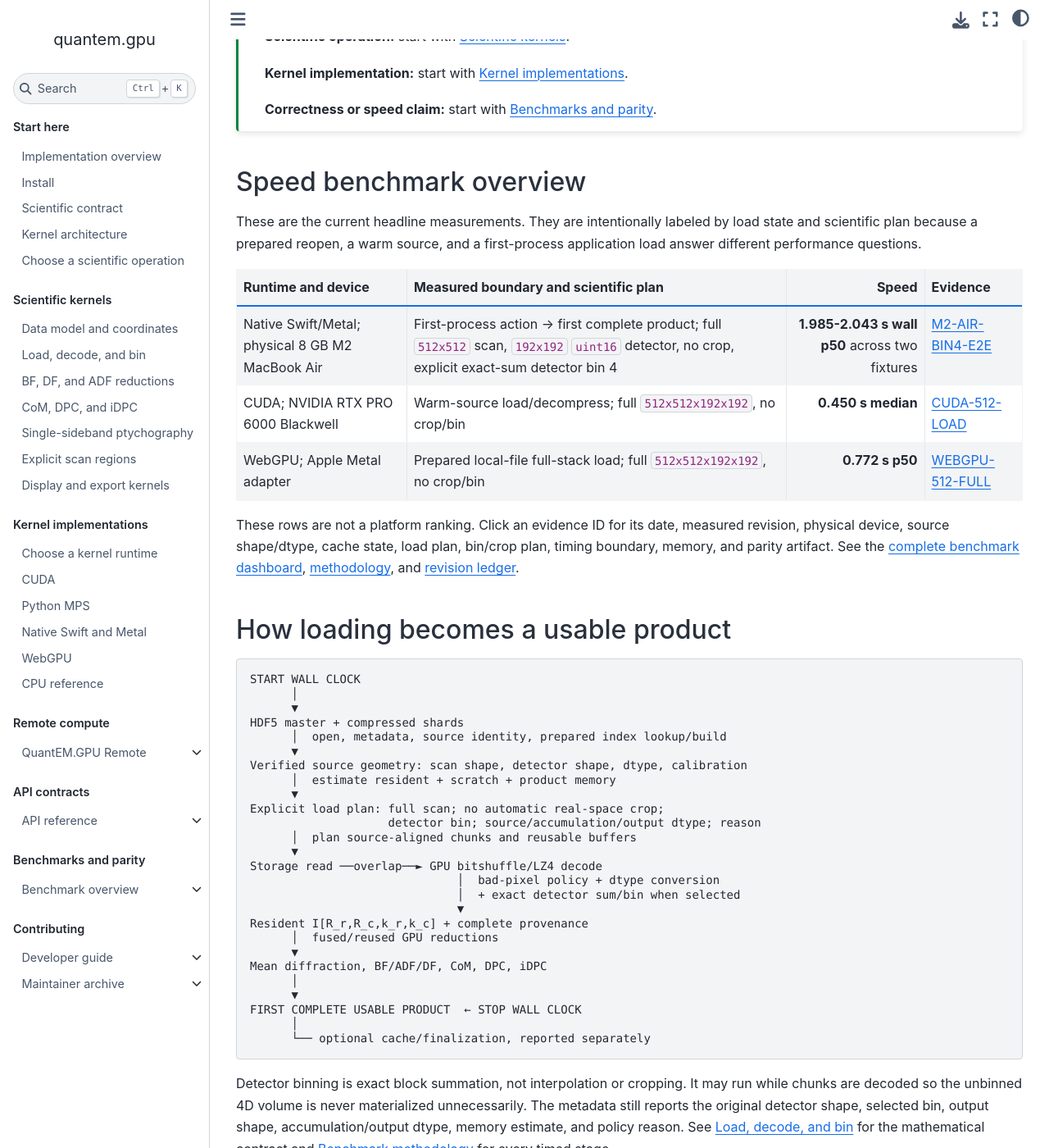
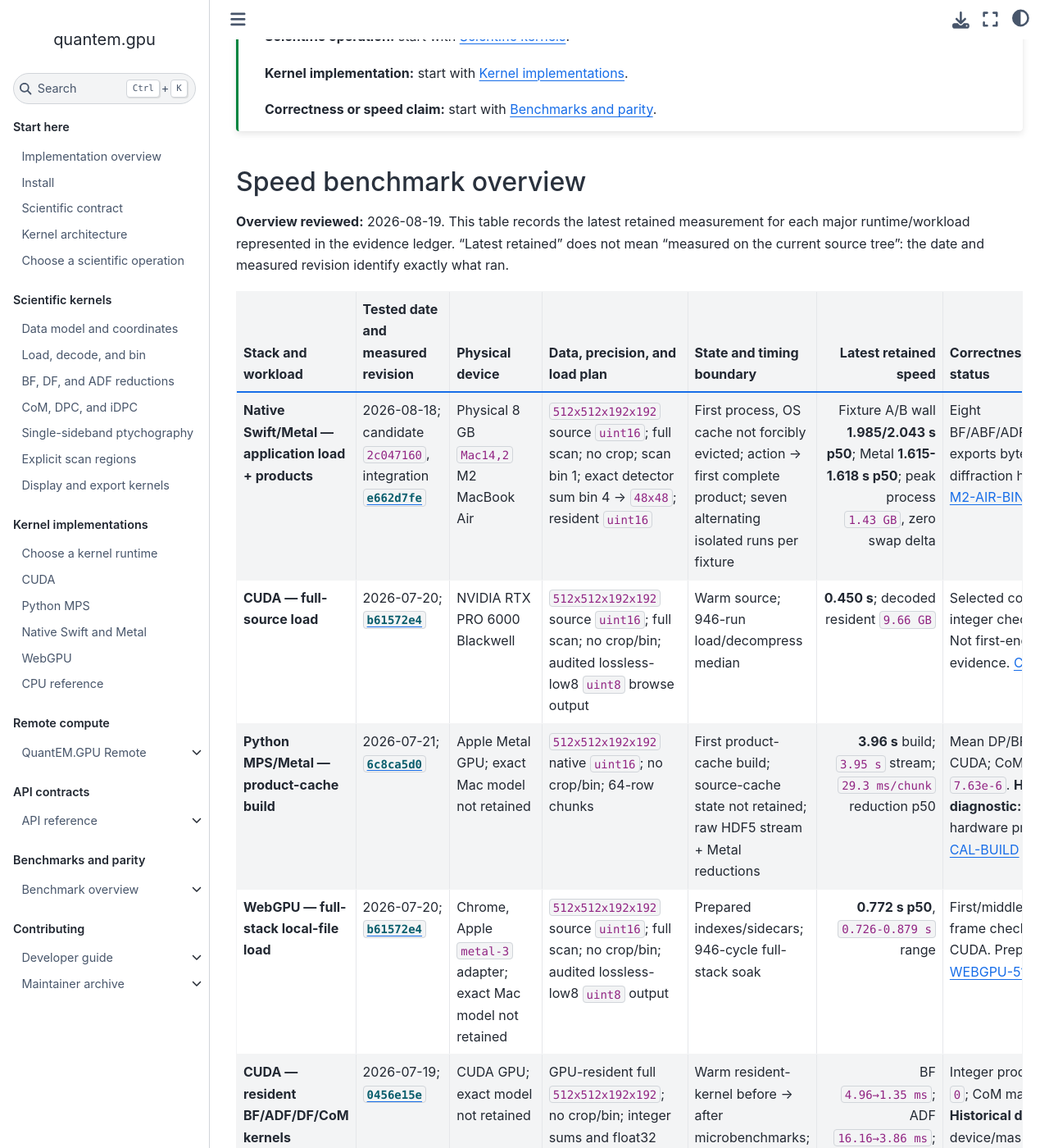
Before and after one commit to bobleesj/quantem.gpu, a Jupyter Book: the page built from docs/intro.md, in a window 1280 px wide and 1400 px high, scrolled down 272 px. Shown: the whole window at 82% size. Built offline with Jupyter Book 1.0.4 settings and Sphinx 7.4.7 and the Sphinx Book theme 1.1.4, drawn with Linux system fonts in a browser that asks for light colours; some of the changed text lies outside the part shown.

Commit message:
Add unified cross-stack benchmark table

```diff
--- a/docs/intro.md
+++ b/docs/intro.md
@@ -19,19 +19,27 @@ WebGPU, and an explicit CPU reference.
 
 ## Speed benchmark overview
 
-These are the current headline measurements. They are intentionally labeled by
-load state and scientific plan because a prepared reopen, a warm source, and a
-first-process application load answer different performance questions.
+**Overview reviewed:** 2026-08-19. This table records the latest retained
+measurement for each major runtime/workload represented in the evidence ledger.
+“Latest retained” does not mean “measured on the current source tree”: the date
+and measured revision identify exactly what ran.
 
-| Runtime and device | Measured boundary and scientific plan | Speed | Evidence |
-|---|---|---:|---|
-| Native Swift/Metal; physical 8 GB M2 MacBook Air | First-process action → first complete product; full `512x512` scan, `192x192` `uint16` detector, no crop, explicit exact-sum detector bin 4 | **1.985-2.043 s wall p50** across two fixtures | [M2-AIR-BIN4-E2E](performance/results.md) |
-| CUDA; NVIDIA RTX PRO 6000 Blackwell | Warm-source load/decompress; full `512x512x192x192`, no crop/bin | **0.450 s median** | [CUDA-512-LOAD](performance/results.md) |
-| WebGPU; Apple Metal adapter | Prepared local-file full-stack load; full `512x512x192x192`, no crop/bin | **0.772 s p50** | [WEBGPU-512-FULL](performance/results.md) |
+| Stack and workload | Tested date and measured revision | Physical device | Data, precision, and load plan | State and timing boundary | Latest retained speed | Correctness and evidence status |
+|---|---|---|---|---|---:|---|
+| **Native Swift/Metal — application load + products** | 2026-08-18; candidate `2c047160`, integration [`e662d7fe`](https://github.com/bobleesj/quantem.gpu/commit/e662d7feebf78e7c1513276651d0be55a555cb40) | Physical 8 GB `Mac14,2` M2 MacBook Air | `512x512x192x192` source `uint16`; full scan; no crop; scan bin 1; exact detector sum bin 4 → `48x48`; resident `uint16` | First process, OS cache not forcibly evicted; action → first complete product; seven alternating isolated runs per fixture | Fixture A/B wall **1.985/2.043 s p50**; Metal **1.615-1.618 s p50**; peak process `1.43 GB`, zero swap delta | Eight BF/ABF/ADF/CoM/DPC/iDPC exports byte-identical; diffraction hashes retained. [M2-AIR-BIN4-E2E](performance/results.md) |
+| **CUDA — full-source load** | 2026-07-20; [`b61572e4`](https://github.com/bobleesj/quantem.gpu/commit/b61572e47058e4b3fa48835541f667d46b762cf0) | NVIDIA RTX PRO 6000 Blackwell | `512x512x192x192` source `uint16`; full scan; no crop/bin; audited lossless-low8 `uint8` browse output | Warm source; 946-run load/decompress median | **0.450 s**; decoded resident `9.66 GB` | Selected corrected-frame integer checksums exact. Not first-encounter evidence. [CUDA-512-LOAD](performance/results.md) |
+| **Python MPS/Metal — product-cache build** | 2026-07-21; [`6c8ca5d0`](https://github.com/bobleesj/quantem.gpu/commit/6c8ca5d0a66bf78d88d6310fba5a1b9a2ea50326) | Apple Metal GPU; exact Mac model not retained | `512x512x192x192` native `uint16`; no crop/bin; 64-row chunks | First product-cache build; source-cache state not retained; raw HDF5 stream + Metal reductions | **3.96 s** build; `3.95 s` stream; `29.3 ms/chunk` reduction p50 | Mean DP/BF/DF bit-exact to CUDA; CoM max error `7.63e-6`. **Historical diagnostic:** incomplete hardware provenance. [MPS-CAL-BUILD](performance/results.md) |
+| **WebGPU — full-stack local-file load** | 2026-07-20; [`b61572e4`](https://github.com/bobleesj/quantem.gpu/commit/b61572e47058e4b3fa48835541f667d46b762cf0) | Chrome, Apple `metal-3` adapter; exact Mac model not retained | `512x512x192x192` source `uint16`; full scan; no crop/bin; audited lossless-low8 `uint8` output | Prepared indexes/sidecars; 946-cycle full-stack soak | **0.772 s p50**, `0.726-0.879 s` range | First/middle/last corrected-frame checksums exact to CUDA. Prepared, not cold. [WEBGPU-512-FULL](performance/results.md) |
+| **CUDA — resident BF/ADF/DF/CoM kernels** | 2026-07-19; [`0456e15e`](https://github.com/bobleesj/quantem.gpu/commit/0456e15ebfecd3627794118a930295e55a5a709b) | CUDA GPU; exact model not retained | GPU-resident full `512x512x192x192`; no crop/bin; integer sums and float32 CoM | Warm resident-kernel before → after microbenchmarks; source load excluded | BF `4.96→1.35 ms`; ADF `16.16→3.86 ms`; DF `62.64→1.84 ms`; CoM `200.42→12.39 ms` | Integer product max error `0`; CoM max error `0`. **Historical diagnostic:** device/mask provenance incomplete. [CUDA-BF/ADF/DF/COM-512](performance/results.md) |
+| **WebGPU — resident DPC/iDPC** | 2026-07-20; [`cee0ba5c`](https://github.com/bobleesj/quantem.gpu/commit/cee0ba5ca3725b03054ecf5e6a14e304bb93d4ed) | Headed Chrome, NVIDIA RTX PRO 6000 Blackwell | GPU-resident full `512x512x192x192`; no crop/bin; float32 DPC/iDPC | Warm resident display p50; source load excluded | row/column/iDPC **14.9/13.2/13.2 ms p50** | DPC max error `7.63e-6`; iDPC mean/max `4.70e-6/3.05e-5`. [WEBGPU-DPC-512](performance/results.md) |
+| **CUDA — SSB phase + loss** | 2026-07-19; [`0456e15e`](https://github.com/bobleesj/quantem.gpu/commit/0456e15ebfecd3627794118a930295e55a5a709b) | CUDA GPU; exact model not retained | Prepared real `512x512` field; full-BF policy; `float32`/`complex64` | Warm prepared phase+loss kernel; source preparation excluded | **32.2 ms p50**, `33.3 ms p95` | Same BF disk, aberrations, objective, and loss reference. **Historical diagnostic:** device/BF-count provenance incomplete. [SSB-CUDA-512-FULL](performance/results.md) |
+| **Python MPS — SSB phase + loss** | 2026-07-28; [`e8d49866`](https://github.com/bobleesj/quantem.gpu/commit/e8d49866ea16cc57c0073d734c448cbbf601a5a5) | Apple Silicon GPU; exact Mac model not retained | Prepared real `512x512` Hermitian legacy `G_qk`; full active BF; `float32`/`complex64` | Warm prepared phase+loss kernel; source preparation excluded | **537.58 ms p50**, `557.51 ms p95`; loss `0.0885396` | Same full-active BF policy, aberrations, precision, objective, and frozen loss. **Historical diagnostic:** host/BF-count provenance incomplete. [SSB-MPS-512-FULL](performance/results.md) |
+| **Python MPS/Metal — compressed save** | 2026-07-25; [`3061501`](https://github.com/bobleesj/quantem.gpu/commit/30615019cfe293ae9759006ae89c0e378b7065fd), API [`83bb608`](https://github.com/bobleesj/quantem.gpu/commit/83bb6089e11604b5828e6f94a70d49e487e75929) | Apple Metal GPU; exact Mac/storage model not retained | Chunk-backed `512x512x192x192` `uint16`; no crop/bin; batch 2048; bitshuffle/LZ4 HDF5 | Warm resident source; compression + HDF5 write; source load excluded | sweep **1.69-1.80 s**; public default `1.91 s`; output `1.205 GB` | Decoded samples exact, mismatches `0`. **Historical diagnostic:** host/storage provenance incomplete. [MPS-SAVE-U16-512](performance/results.md) |
+| **CPU — independent reference** | No performance signoff | CPU reference, intentionally hardware-independent | Exact scientific fixtures and widened/reference arithmetic | Correctness adjudication only; never a silent production fallback | **Not benchmarked as an accelerator** | Defines exact integers and frozen floating metrics used to accept CUDA, MPS/Metal, Swift/Metal, and WebGPU. [Parity contract](performance/parity.md) |
 
-These rows are not a platform ranking. Click an evidence ID for its date,
-measured revision, physical device, source shape/dtype, cache state, load plan,
-bin/crop plan, timing boundary, memory, and parity artifact. See the
+These rows are not a platform ranking, and millisecond resident-kernel timings
+are not load times. Click the evidence link for the complete command and
+artifact record, including cache state, bin/crop plan, and parity artifact. See the
 [complete benchmark dashboard](dashboard.md),
 [methodology](performance/methodology.md), and
 [revision ledger](performance/changes.md).
```
Also changed, not shown: 1 other file.
